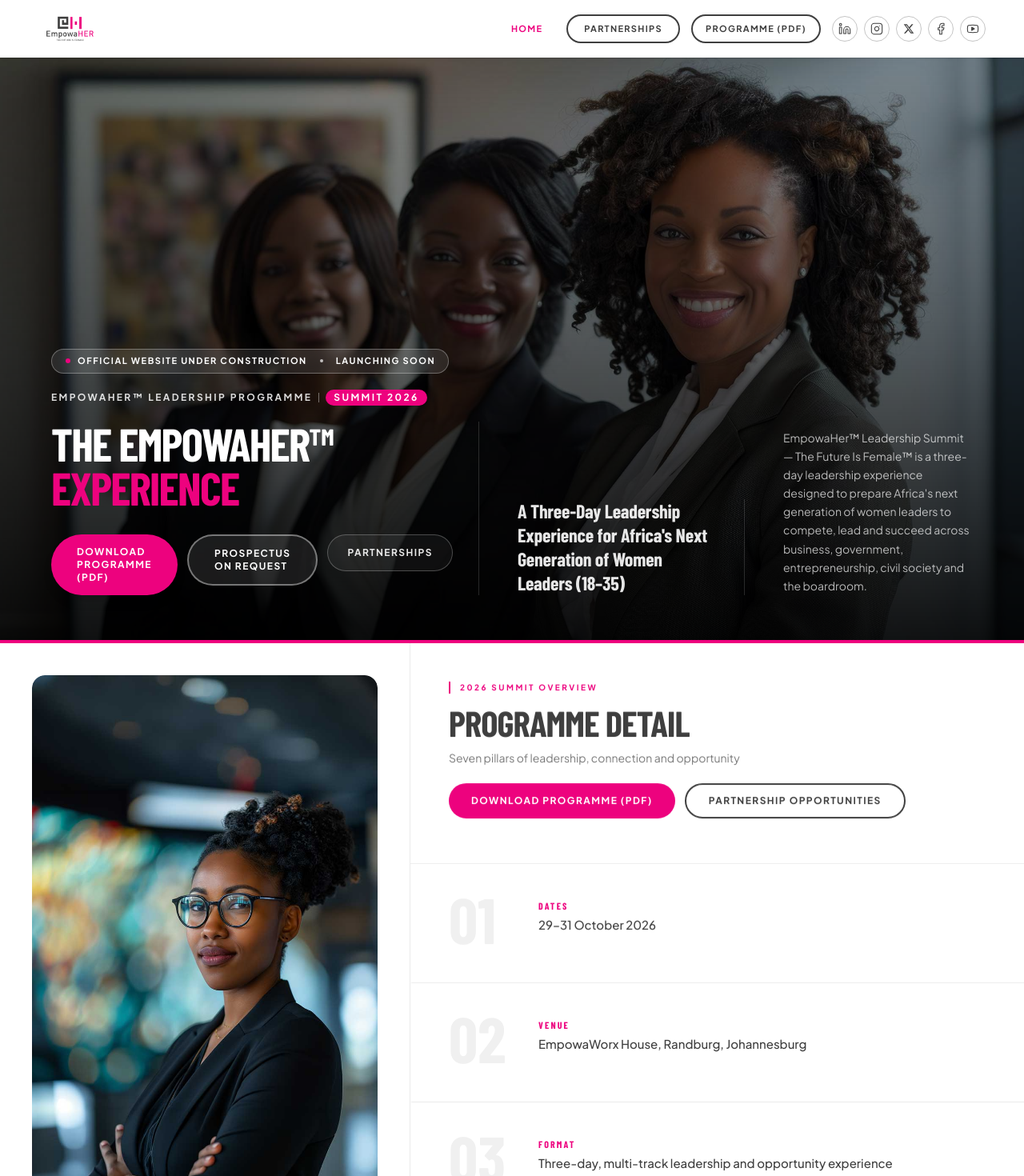
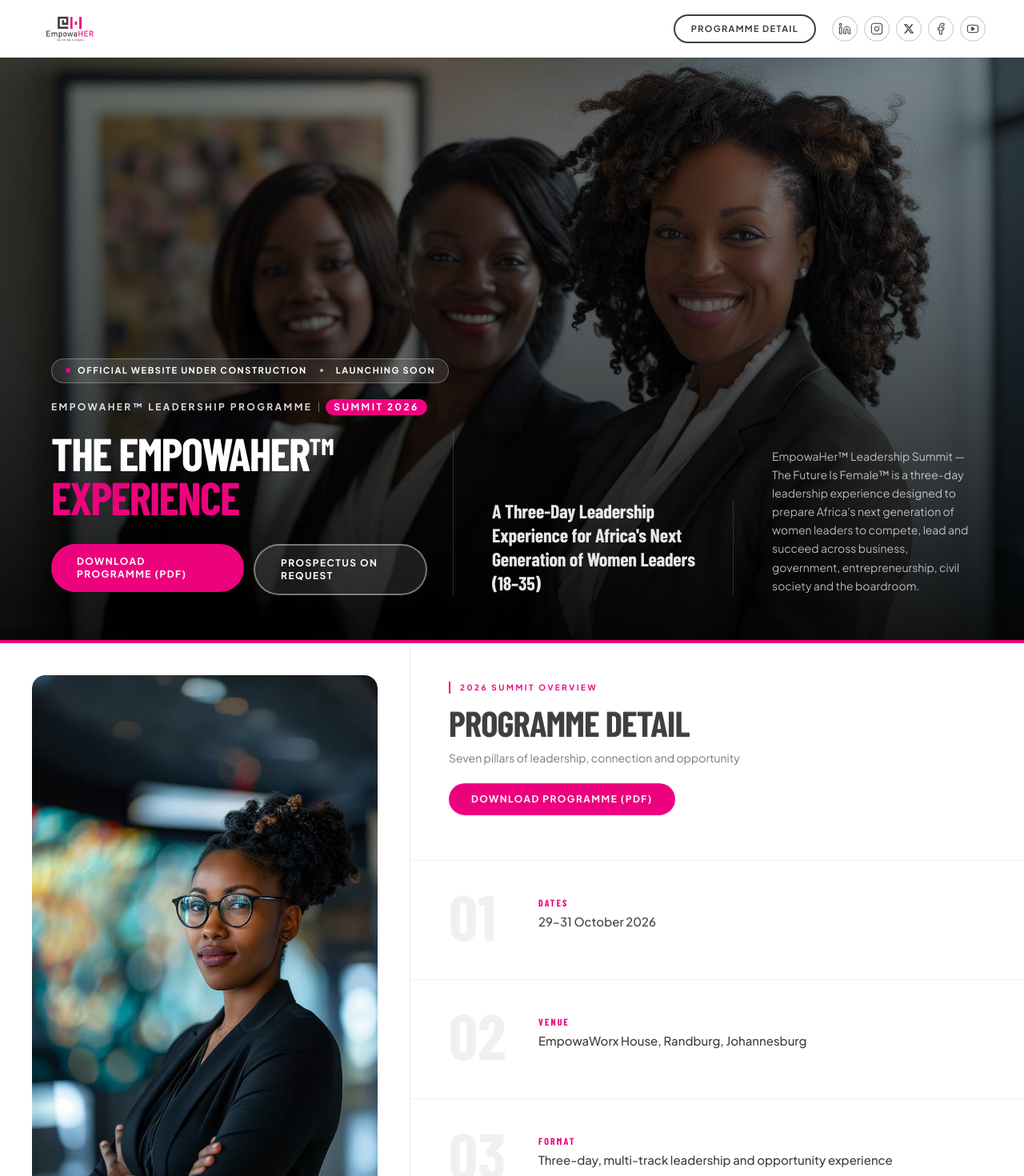
Before and after one commit to brandfocal/empowaher, a Next.js app: page / in a window 1280 px wide. Shown: the top 1470 px of the page at 80% size. Built offline with nearby package versions, Linux system fonts and the light colour scheme; a web font is replaced by a local one.

Commit message:
Remove Partnerships button from Header navigation and ComingSoon page

```diff
--- a/src/components/EmpowaHerComingSoon.tsx
+++ b/src/components/EmpowaHerComingSoon.tsx
@@ -1,7 +1,6 @@
 "use client";
 
 import { useEffect } from "react";
-import Link from "next/link";
 import { Header } from "./Header";
 import { Footer } from "./Footer";
 
@@ -211,13 +210,6 @@
                   >
                     <span>Prospectus on Request</span>
                   </a>
-
-                  <Link
-                    href="/partnerships"
-                    className="flex w-full items-center justify-center rounded-full border border-white/25 bg-white/5 px-6 py-3.5 text-xs font-bold uppercase tracking-[0.12em] text-white/90 backdrop-blur-sm transition-all hover:border-[#ed027e] hover:bg-[#ed027e]/15 hover:text-white hover:scale-[1.02] sm:w-auto"
-                  >
-                    <span>Partnerships</span>
-                  </Link>
                 </div>
               </div>
 
@@ -289,23 +281,15 @@
                 <span>Seven pillars of leadership, connection and opportunity</span>
               </p>
               {/* Text-Only CTA Button */}
-              <div className="flex flex-wrap gap-3">
               <a
                 href={PROGRAMME_PDF_PATH}
                 download="EmpowaHER-Programme-2026.pdf"
                 target="_blank"
                 rel="noopener noreferrer"
-                  className="inline-flex items-center justify-center rounded-full bg-[#ed027e] px-7 py-3 text-xs font-bold uppercase tracking-[0.12em] text-white transition-colors hover:bg-[#ed027e]/90"
+                className="inline-flex w-full items-center justify-center rounded-full bg-[#ed027e] px-7 py-3 text-xs font-bold uppercase tracking-[0.12em] text-white transition-colors hover:bg-[#ed027e]/90 sm:w-auto"
               >
                 <span>Download Programme (PDF)</span>
               </a>
-                <Link
-                  href="/partnerships"
-                  className="inline-flex items-center justify-center rounded-full border-2 border-[#3f3f3f] px-7 py-3 text-xs font-bold uppercase tracking-[0.12em] text-[#3f3f3f] transition-all hover:border-[#ed027e] hover:bg-[#ed027e] hover:text-white"
-                >
-                  <span>Partnership Opportunities</span>
-                </Link>
-              </div>
             </div>
 
             <div className="flex flex-col" aria-label="Programme detail pillars">
--- a/src/components/Header.tsx
+++ b/src/components/Header.tsx
@@ -9,9 +9,7 @@
 }
 
 export function Header({ currentPath = "/" }: HeaderProps) {
-  const isPartnerships =
-    currentPath.startsWith("/partnerships") ||
-    currentPath.startsWith("/partnership-opportunities");
+  const isHomePage = currentPath === "/";
 
   return (
     <header className="absolute inset-x-0 top-0 z-20 flex items-center justify-between gap-4 bg-white px-5 py-2 shadow-sm sm:px-8 sm:py-2.5 md:px-12">
@@ -30,38 +28,25 @@
         />
       </Link>
 
-      <div className="flex items-center gap-2 text-[0.625rem] font-semibold uppercase tracking-[0.12em] sm:gap-3.5 sm:text-[0.6875rem]">
-        <Link
-          href="/"
-          className={`rounded-full px-3 py-1.5 font-bold transition-all sm:px-4 sm:py-2 ${
-            !isPartnerships
-              ? "text-[#ed027e] font-extrabold"
-              : "text-[#3f3f3f] hover:text-[#ed027e]"
-          }`}
+      <div className="flex items-center gap-3 text-[0.625rem] font-semibold uppercase tracking-[0.12em] sm:gap-5 sm:text-[0.6875rem]">
+        {isHomePage ? (
+          <a
+            href="#programme"
+            className="block rounded-full border-2 border-[#3f3f3f] px-3.5 py-1.5 font-bold text-[#3f3f3f] transition-all hover:border-[#ed027e] hover:bg-[#ed027e] hover:text-white sm:px-5 sm:py-2"
           >
-          <span>Home</span>
-        </Link>
-
-        <Link
-          href="/partnerships"
-          className={`block rounded-full border-2 px-3.5 py-1.5 font-bold transition-all sm:px-5 sm:py-2 ${
-            isPartnerships
-              ? "border-[#ed027e] bg-[#ed027e] text-white"
-              : "border-[#3f3f3f] text-[#3f3f3f] hover:border-[#ed027e] hover:bg-[#ed027e] hover:text-white"
-          }`}
-        >
-          <span>Partnerships</span>
-        </Link>
-
+            <span>Programme Detail</span>
+          </a>
+        ) : (
           <a
             href="/EmpowaHER-Programme-2026.pdf"
             download="EmpowaHER-Programme-2026.pdf"
             target="_blank"
             rel="noopener noreferrer"
-          className="hidden md:block rounded-full border-2 border-[#3f3f3f] px-3.5 py-1.5 font-bold text-[#3f3f3f] transition-all hover:border-[#ed027e] hover:bg-[#ed027e] hover:text-white sm:px-4 sm:py-2"
+            className="block rounded-full border-2 border-[#3f3f3f] px-3.5 py-1.5 font-bold text-[#3f3f3f] transition-all hover:border-[#ed027e] hover:bg-[#ed027e] hover:text-white sm:px-5 sm:py-2"
           >
-          <span>Programme (PDF)</span>
+            <span>Programme Detail</span>
           </a>
+        )}
 
         <div className="hidden sm:block">
           <SocialIcons compact variant="dark" />
```
Lines whose indentation alone changed are shown as unchanged.
